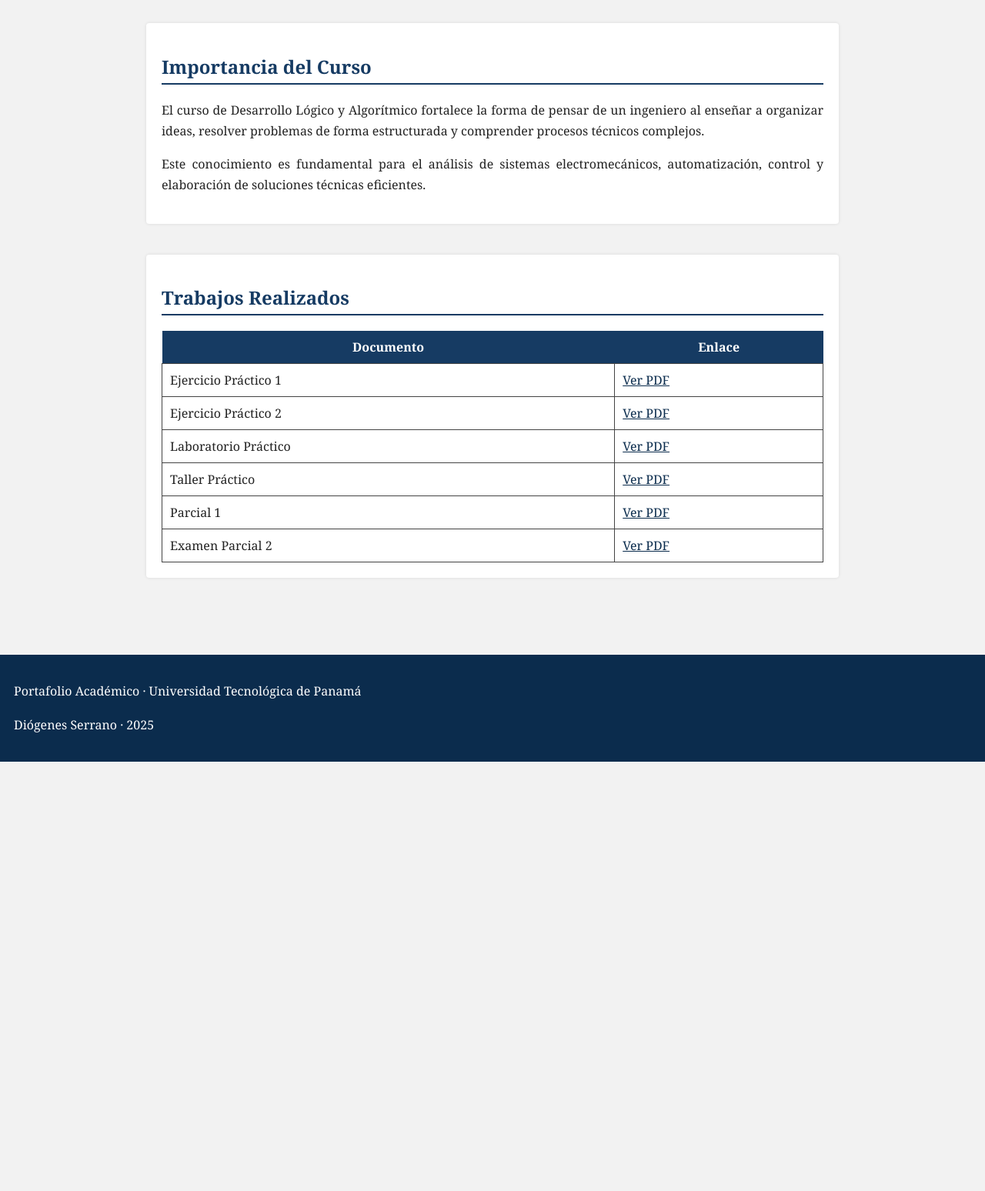
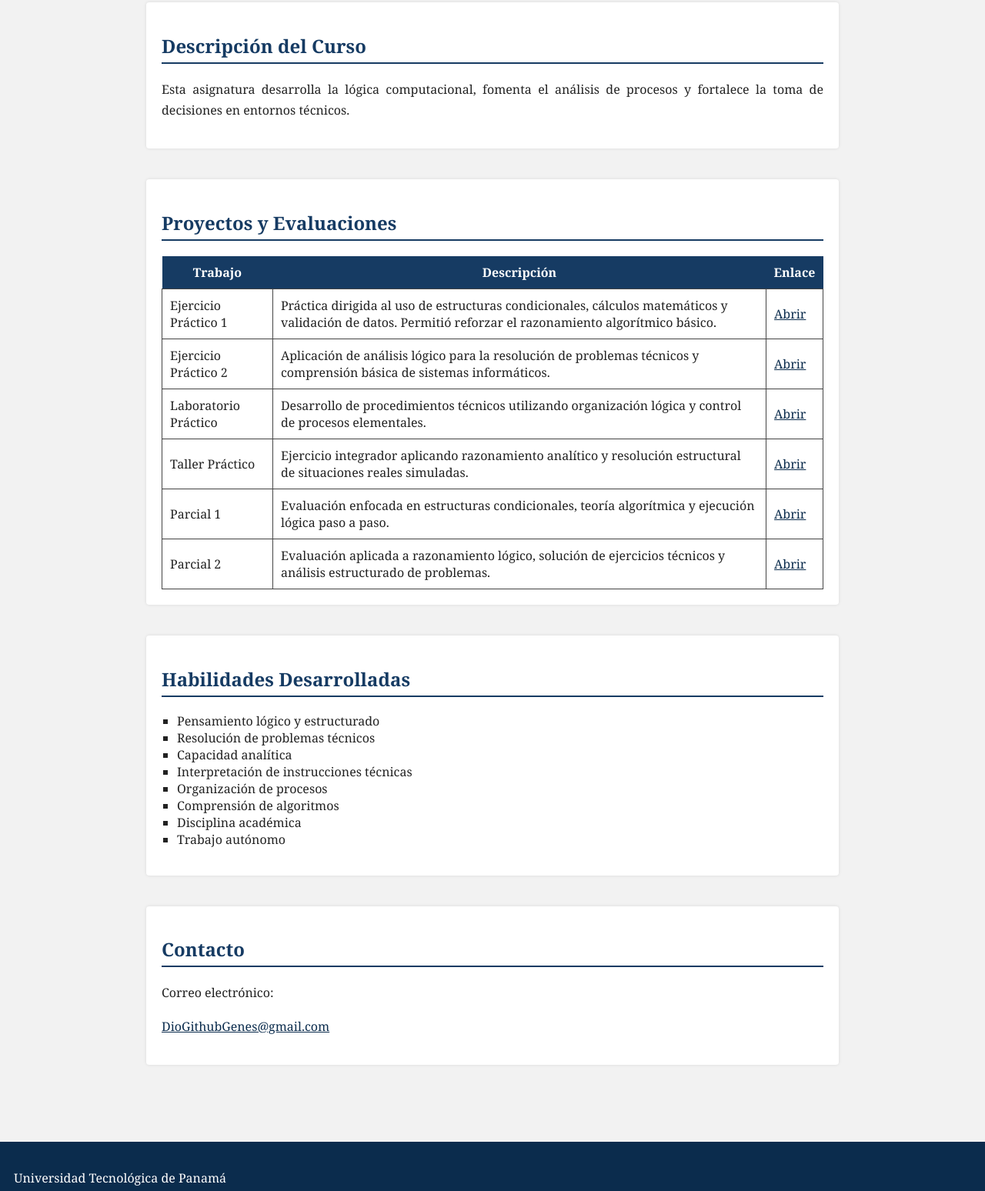
Before and after one commit to sudoDioGenes/Portafolio, a plain HTML site: page index.html in a window 1280 px wide. Shown: the part 827-2375 px from the top of the page at 77% size. Before the commit the page ends 1817 px from the top, so only its background shows below. Drawn offline with Linux system fonts and the light colour scheme.

Commit message:
Update index.html

```diff
--- a/index.html
+++ b/index.html
@@ -10,40 +10,37 @@
 <body>
 
 <header>
-    <div class="contenedor">
   <h1>Diógenes Serrano</h1>
   <p>Portafolio Académico · Ingeniería Electromecánica</p>
-    </div>
 </header>
 
 <nav>
-    <div class="contenedor">
   <a href="#intro">Introducción</a>
-        <a href="#info">Sobre mí</a>
-        <a href="#trabajos">Trabajos</a>
+  <a href="#perfil">Perfil</a>
   <a href="#curso">Asignatura</a>
-    </div>
+  <a href="#trabajos">Proyectos</a>
+  <a href="#habilidades">Habilidades</a>
+  <a href="#contacto">Contacto</a>
 </nav>
 
-<main class="contenedor">
+<main>
 
 <section id="intro">
   <h2>Introducción</h2>
   <p>
-        Diógenes Serrano, estudiante en Ing. Electromecánica.
-        La asignatura de Desarrollo Lógico y Algorítmico reforzó competencias esenciales
-        para mi formación en ingeniería electromecánica, especialmente el pensamiento analítico
-        y la estructuración de soluciones eficientes.
+    Diógenes Serrano, estudiante en Ingeniería Electromecánica.
+    La asignatura Desarrollo Lógico y Algorítmico reforzó competencias fundamentales
+    para el desarrollo del pensamiento lógico, el análisis técnico
+    y la resolución estructurada de problemas.
   </p>
   <p>
-        Este curso me permitió comprender la importancia de la lógica y los algoritmos
-        en el diseño, operación y diagnóstico de sistemas electromecánicos.
-        Su aporte académico y técnico constituye una base sólida para mi desempeño profesional futuro.
+    Este portafolio recopila trabajos donde se aplicaron algoritmos,
+    razonamiento lógico y criterios técnicos orientados a la ingeniería.
   </p>
 </section>
 
-<section id="info">
-    <h2>Información Personal</h2>
+<section id="perfil">
+  <h2>Perfil Académico</h2>
   <ul>
     <li><strong>Nombre:</strong> Diógenes Serrano</li>
     <li><strong>Carrera:</strong> Ingeniería Electromecánica</li>
@@ -53,96 +50,113 @@
 </section>
 
 <section id="curso">
-    <h2>Importancia del Curso</h2>
+  <h2>Descripción del Curso</h2>
   <p>
-        El curso de Desarrollo Lógico y Algorítmico fortalece la forma de pensar
-        de un ingeniero al enseñar a organizar ideas, resolver problemas de forma estructurada
-        y comprender procesos técnicos complejos.
-    </p>
-    <p>
-        Este conocimiento es fundamental para el análisis de sistemas electromecánicos,
-        automatización, control y elaboración de soluciones técnicas eficientes.
+    Esta asignatura desarrolla la lógica computacional,
+    fomenta el análisis de procesos
+    y fortalece la toma de decisiones en entornos técnicos.
   </p>
 </section>
 
 <section id="trabajos">
-    <h2>Trabajos Realizados</h2>
+  <h2>Proyectos y Evaluaciones</h2>
 
   <table>
-        <thead>
     <tr>
-                <th>Documento</th>
+      <th>Trabajo</th>
+      <th>Descripción</th>
       <th>Enlace</th>
     </tr>
-        </thead>
-        <tbody>
 
     <tr>
       <td>Ejercicio Práctico 1</td>
       <td>
-                    <a target="_blank" href="https://docs.google.com/gview?url=https://raw.githubusercontent.com/sudoDioGenes/Portafolio/main/Ejercicio%20practico1.pdf&embedded=true">
-                        Ver PDF
-                    </a>
+        Práctica dirigida al uso de estructuras condicionales,
+        cálculos matemáticos y validación de datos.
+        Permitió reforzar el razonamiento algorítmico básico.
       </td>
+      <td><a target="_blank" href="https://raw.githubusercontent.com/sudoDioGenes/Portafolio/main/Ejercicio%20practico1.pdf">Abrir</a></td>
     </tr>
 
     <tr>
       <td>Ejercicio Práctico 2</td>
       <td>
-                    <a target="_blank" href="https://docs.google.com/gview?url=https://raw.githubusercontent.com/sudoDioGenes/Portafolio/main/Ejercicio_Pr%C3%A1ctico2.pdf&embedded=true">
-                        Ver PDF
-                    </a>
+        Aplicación de análisis lógico para la resolución de problemas técnicos
+        y comprensión básica de sistemas informáticos.
       </td>
+      <td><a target="_blank" href="https://raw.githubusercontent.com/sudoDioGenes/Portafolio/main/Ejercicio_Pr%C3%A1ctico2.pdf">Abrir</a></td>
     </tr>
 
     <tr>
       <td>Laboratorio Práctico</td>
       <td>
-                    <a target="_blank" href="https://docs.google.com/gview?url=https://raw.githubusercontent.com/sudoDioGenes/Portafolio/main/Laboratorio%20Pr%C3%A1ctico%201.pdf&embedded=true">
-                        Ver PDF
-                    </a>
+        Desarrollo de procedimientos técnicos utilizando organización lógica
+        y control de procesos elementales.
       </td>
+      <td><a target="_blank" href="https://raw.githubusercontent.com/sudoDioGenes/Portafolio/main/Laboratorio%20Pr%C3%A1ctico%201.pdf">Abrir</a></td>
     </tr>
 
     <tr>
       <td>Taller Práctico</td>
       <td>
-                    <a target="_blank" href="https://docs.google.com/gview?url=https://raw.githubusercontent.com/sudoDioGenes/Portafolio/main/Taller%20Pr%C3%A1ctico1.pdf&embedded=true">
-                        Ver PDF
-                    </a>
+        Ejercicio integrador aplicando razonamiento analítico
+        y resolución estructural de situaciones reales simuladas.
       </td>
+      <td><a target="_blank" href="https://raw.githubusercontent.com/sudoDioGenes/Portafolio/main/Taller%20Pr%C3%A1ctico1.pdf">Abrir</a></td>
     </tr>
 
     <tr>
       <td>Parcial 1</td>
       <td>
-                    <a target="_blank" href="https://docs.google.com/gview?url=https://raw.githubusercontent.com/sudoDioGenes/Portafolio/main/Parcial1algoritmo.pdf&embedded=true">
-                        Ver PDF
-                    </a>
+        Evaluación enfocada en estructuras condicionales,
+        teoría algorítmica
+        y ejecución lógica paso a paso.
       </td>
+      <td><a target="_blank" href="https://raw.githubusercontent.com/sudoDioGenes/Portafolio/main/Parcial1algoritmo.pdf">Abrir</a></td>
     </tr>
 
     <tr>
-                <td>Examen Parcial 2</td>
+      <td>Parcial 2</td>
       <td>
-                    <a target="_blank" href="https://docs.google.com/gview?url=https://raw.githubusercontent.com/sudoDioGenes/Portafolio/main/Examen%20Parcial2.pdf&embedded=true">
-                        Ver PDF
-                    </a>
+        Evaluación aplicada a razonamiento lógico,
+        solución de ejercicios técnicos
+        y análisis estructurado de problemas.
       </td>
+      <td><a target="_blank" href="https://raw.githubusercontent.com/sudoDioGenes/Portafolio/main/Examen%20Parcial2.pdf">Abrir</a></td>
     </tr>
 
-        </tbody>
   </table>
+</section>
 
+<section id="habilidades">
+  <h2>Habilidades Desarrolladas</h2>
+  <ul>
+    <li>Pensamiento lógico y estructurado</li>
+    <li>Resolución de problemas técnicos</li>
+    <li>Capacidad analítica</li>
+    <li>Interpretación de instrucciones técnicas</li>
+    <li>Organización de procesos</li>
+    <li>Comprensión de algoritmos</li>
+    <li>Disciplina académica</li>
+    <li>Trabajo autónomo</li>
+  </ul>
+</section>
+
+<section id="contacto">
+  <h2>Contacto</h2>
+  <p>Correo electrónico:</p>
+  <p>
+    <a href="mailto:DioGithubGenes@gmail.com">
+      DioGithubGenes@gmail.com
+    </a>
+  </p>
 </section>
 
 </main>
 
 <footer>
-    <div class="contenedor">
-        <p>Portafolio Académico · Universidad Tecnológica de Panamá</p>
+  <p>Universidad Tecnológica de Panamá</p>
   <p>Diógenes Serrano · 2025</p>
-    </div>
 </footer>
 
 </body>
```
Lines whose indentation alone changed are shown as unchanged.
